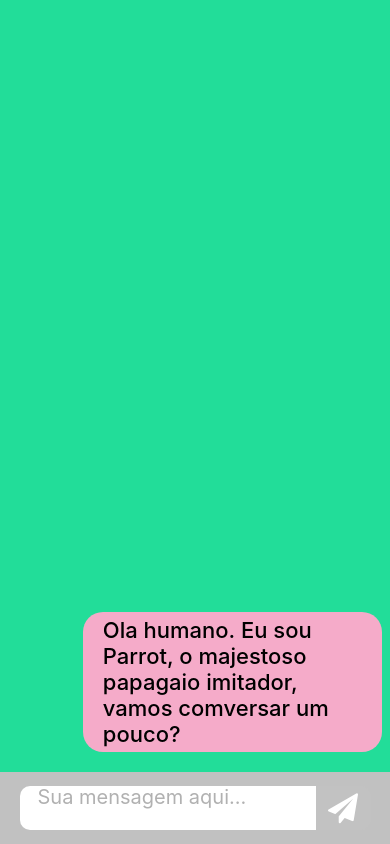
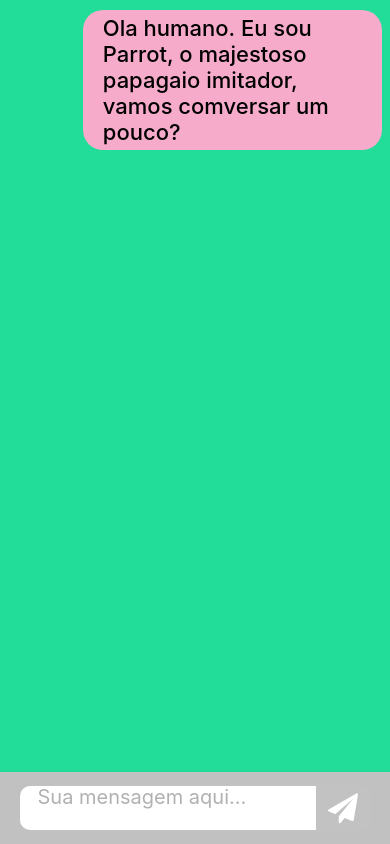
Before and after one commit to danielnoliveira/ParrotWebSocketApp, a React Native app: screen / in a window 390 px wide. Built offline with nearby package versions, Linux system fonts and the light colour scheme; no server answers.

Commit message:
Problema na ScrollView resolvido.

```diff
--- a/App.js
+++ b/App.js
@@ -6,7 +6,7 @@
  * @flow strict-local
  */
 
-import React, {useState, useEffect} from 'react';
+import React, {useState, useRef} from 'react';
 import {
   KeyboardAvoidingView,
   Platform,
@@ -16,18 +16,16 @@ import {
   StyleSheet,
   Text,
   TextInput,
-  TouchableHighlight,
   TouchableOpacity,
-  useColorScheme,
   View,
 } from 'react-native';
-import {backgroundStyle} from 'react-native/Libraries/NewAppScreen';
 import Icon from 'react-native-vector-icons/FontAwesome';
 
 const bRadiusDefaultInputs = 10;
 const socket = new WebSocket('wss://echo.websocket.org');
 
 const App = () => {
+  const scrollViewRef = useRef();
   const [readySocket, setReadySocket] = useState(false);
   const [message, setMessage] = useState('');
   const [messages, setMessages] = useState([
@@ -43,11 +41,15 @@ const App = () => {
   };
 
   return (
-    <KeyboardAvoidingView
+    <View
       style={styles.container}
       behavior={Platform.select({ios: 'padding', android: 'height'})}>
       <StatusBar hidden />
       <ScrollView
+        ref={scrollViewRef}
+        onContentSizeChange={() =>
+          scrollViewRef.current.scrollToEnd({animated: true})
+        }
         style={styles.scrollViewContainer}
         contentContainerStyle={styles.messageContainer}>
         {messages === null
@@ -63,6 +65,8 @@ const App = () => {
               );
             })}
       </ScrollView>
+      <KeyboardAvoidingView
+        behavior={Platform.OS === 'android' ? 'padding' : 'height'}>
         <View style={styles.inputsContainer}>
           <TextInput
             onChangeText={text => setMessage(text)}
@@ -79,6 +83,9 @@ const App = () => {
               {backgroundColor: !readySocket ? '#c2c2c2' : 'rgb(255,156,120)'},
             ]}
             onPress={() => {
+              if (message.length === 0) {
+                return;
+              }
               socket.send(message);
               setMessages([...messages, {text: message, my: true}]);
               setMessage('');
@@ -87,13 +94,13 @@ const App = () => {
           </TouchableOpacity>
         </View>
       </KeyboardAvoidingView>
+    </View>
   );
 };
 
 const styles = StyleSheet.create({
   container: {
     flex: 1,
-    justifyContent: 'flex-end',
   },
   inputsContainer: {
     flexDirection: 'row',
@@ -122,9 +129,9 @@ const styles = StyleSheet.create({
   },
   scrollViewContainer: {
     backgroundColor: '#2d9',
+    paddingTop: 10,
   },
   messageContainer: {
-    flex: 1,
     justifyContent: 'flex-end',
     paddingHorizontal: 8,
     paddingBottom: 10,
```
Lines whose indentation alone changed are shown as unchanged.
